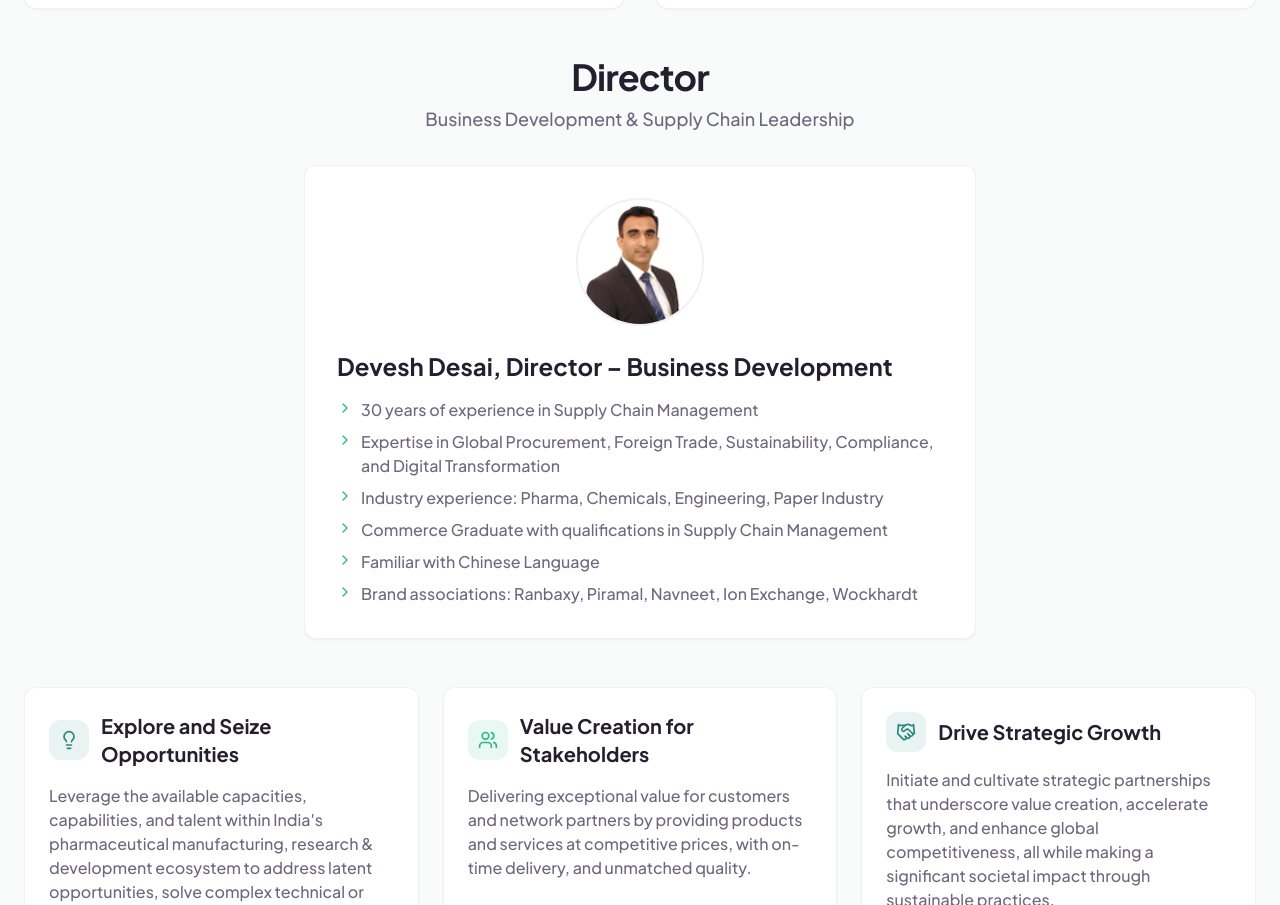
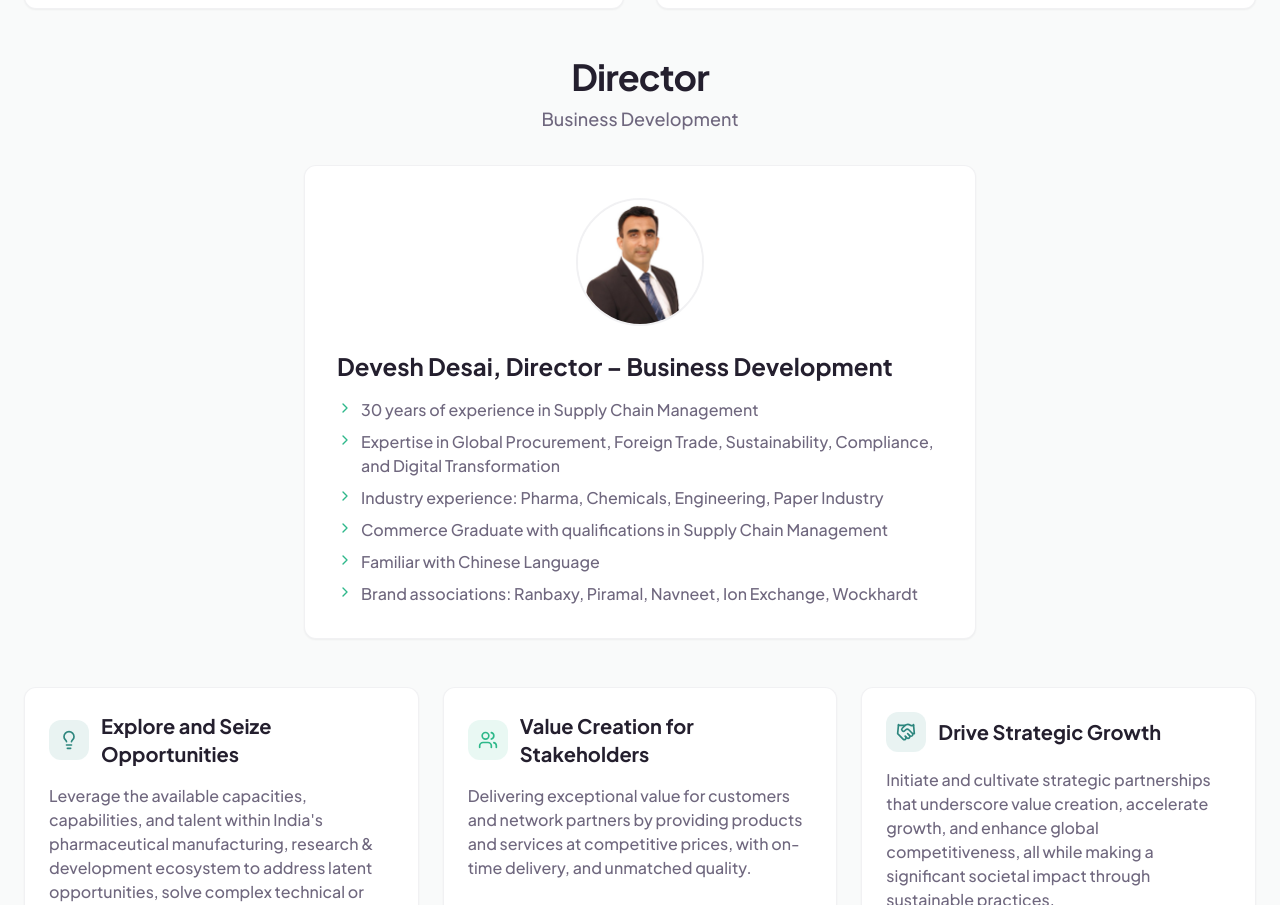
Before and after one commit to stochi0/covenants-landing-page, a Next.js app: page /about in a window 1280 px wide. Shown: the part 1190-2095 px from the top of the page. Built offline with nearby package versions, Linux system fonts and the light colour scheme.

Commit message:
refactor: simplify director role description in about page

```diff
--- a/app/about/page.tsx
+++ b/app/about/page.tsx
@@ -151,7 +151,7 @@ export default function AboutPage() {
 
             <div className="mb-12">
               <h3 className="text-3xl md:text-4xl font-bold text-foreground tracking-tight mb-2 text-center">Director</h3>
-              <p className="text-center text-lg font-medium text-muted-foreground mb-8">Business Development & Supply Chain Leadership</p>
+              <p className="text-center text-lg font-medium text-muted-foreground mb-8">Business Development</p>
 
               <div className="flex justify-center">
                 <div className="w-full max-w-2xl">
```
